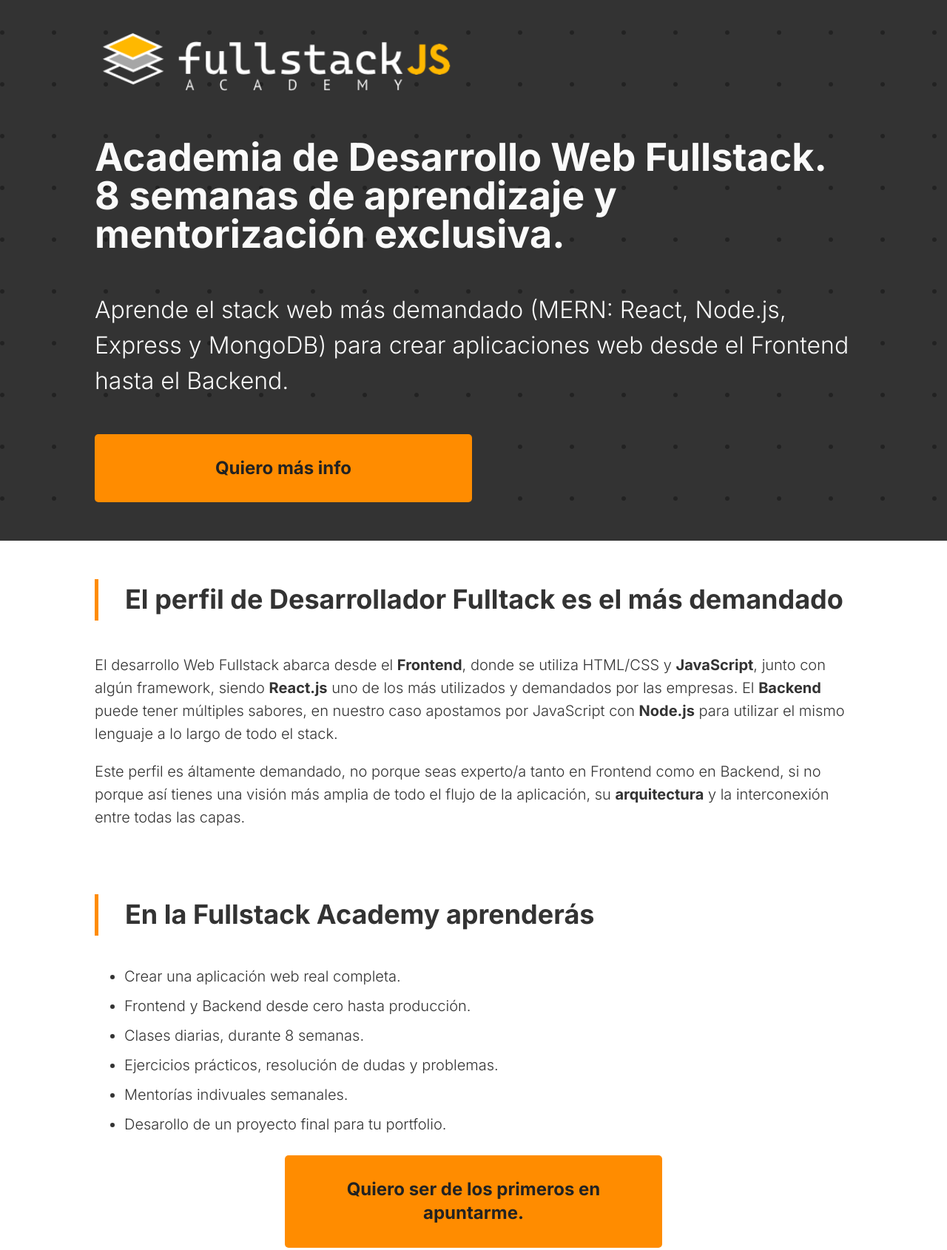
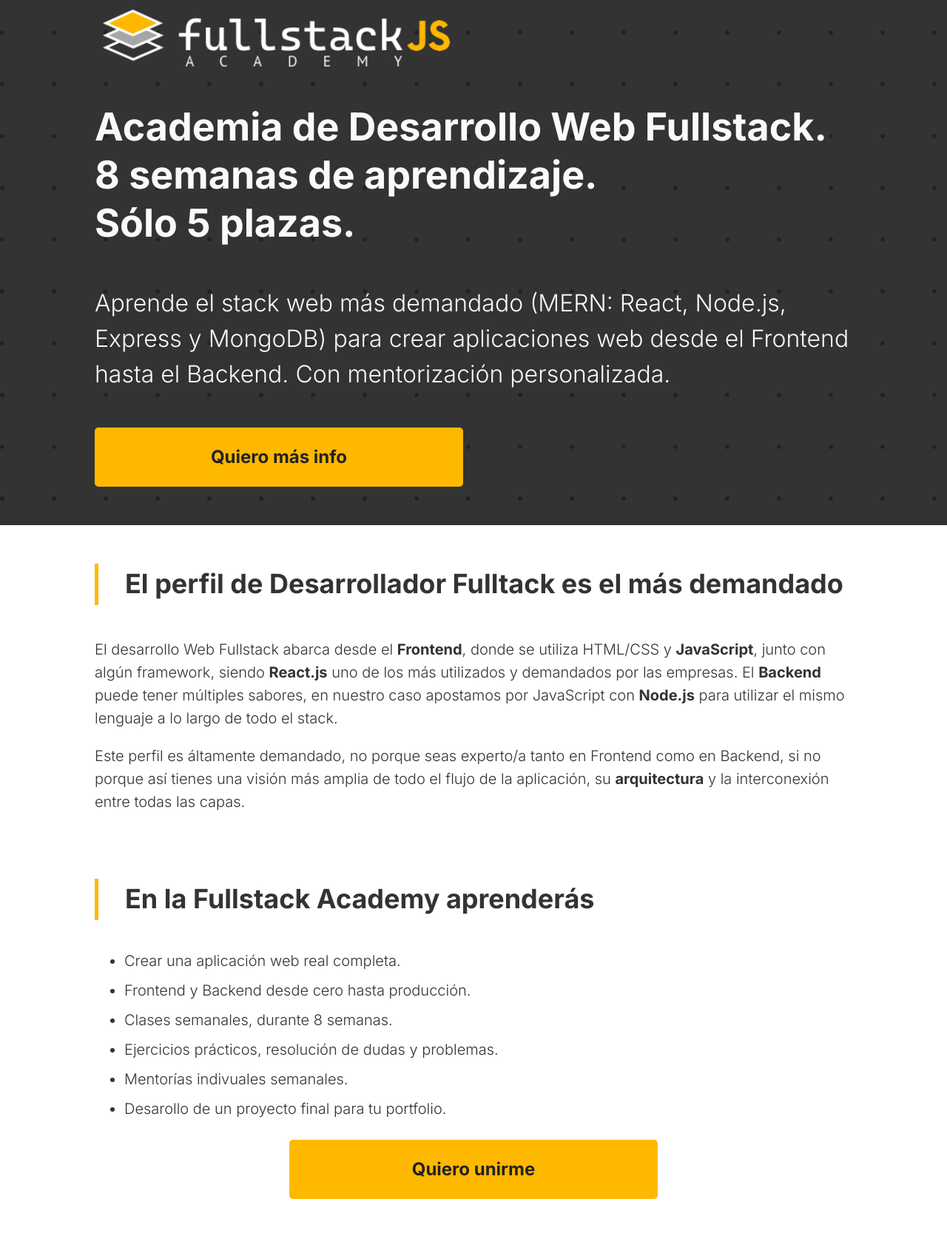
Before and after one commit to fsjs-academy/fsjs--landing-page, a website built with Parcel: page src/index.html in a window 1280 px wide. Shown: the part 29-1719 px from the top of the page at 74% size. Built offline with nearby package versions, Linux system fonts and the light colour scheme.

Commit message:
changes in copy

```diff
--- a/src/index.html
+++ b/src/index.html
@@ -19,9 +19,9 @@
           <img src="./img/horizontal_white_bg copy.png" alt="Fulstack JS Academy" />
         </figure>
         <h1 class="Header__title">
-          Academia de Desarrollo Web Fullstack.</br>8 semanas de aprendizaje y mentorización exclusiva.
+          Academia de Desarrollo Web Fullstack.</br>8 semanas de aprendizaje.</br>Sólo 5 plazas.
         </h1>
-        <h2 class="Header__subtitle">Aprende el stack web más demandado (MERN: React, Node.js, Express y MongoDB) para crear aplicaciones web desde el Frontend hasta el Backend.</h2>
+        <h2 class="Header__subtitle">Aprende el stack web más demandado (MERN: React, Node.js, Express y MongoDB) para crear aplicaciones web desde el Frontend hasta el Backend. Con mentorización personalizada.</h2>
         <a class="btn__cta" href="#join">Quiero más info</a>
       </div>
     </header>
@@ -44,12 +44,12 @@
           <ul class="Section__list">
             <li>Crear una aplicación web real completa.</li>
             <li>Frontend y Backend desde cero hasta producción.</li>
-            <li>Clases diarias, durante 8 semanas.</li>
+            <li>Clases semanales, durante 8 semanas.</li>
             <li>Ejercicios prácticos, resolución de dudas y problemas.</li>
             <li>Mentorías indivuales semanales.</li>
             <li>Desarollo de un proyecto final para tu portfolio.</li>
           </ul>
-          <a href="#join" class="btn__cta btn--center">Quiero ser de los primeros en apuntarme.</a>
+          <a href="#join" class="btn__cta btn--center">Quiero unirme</a>
         </div>
       </section>
 
@@ -57,7 +57,8 @@
         <div class="container">
           <h3 class="Section__title">Contenidos que verás en la Fullstack JS Academy</h3>
           <p>En esta academia se aprende haciendo. Tendremos un poco de contenido teórico pero lo aplicaremos en seguida en forma de código.</p>
-          <p>El contenido será prácticamente personalizado, ya que será <strong>exclusivo para un grupo reducido de personas.</strong></p>
+          <p>El contenido será prácticamente personalizado, ya que será <strong>exclusivo para 5 personas.</strong></p>
+          <p>Cada semana tendremos varias sesiones, tanto grupales como individuales, donde veremos todo el siguiente contenido:</p>
           <ul class="CurriculumList">
             <li class="CurriculumList__item">
               <img src="./img/icon-code.png" class="CurriculumList__logo"/>
@@ -86,7 +87,7 @@
             <li class="CurriculumList__item">
               <img src="./img/icon-node.png" class="CurriculumList__logo"/>
               <div>
-                <strong>API REST con Node.js</strong></br> Crea el backend de tus aplicaciones web con JavaScript. Securizada con Json Web Tokens.
+                <strong>API REST con Node.js</strong></br> Crea el backend de tus aplicaciones web con JavaScript. Securizada con JSON WebTokens.
               </div>
             </li>
             <li class="CurriculumList__item">
@@ -135,7 +136,7 @@
     <section class="Section__bg-color">
       <div class="container" id="join">
         <h3 class="Section__title">Quiero saber más sobre la FullStack JS Academy</h3>
-        <p>Deja tus datos y te avisaremos cuando se lance el programa y así puedas ser una de las primeras personas en aplicar. Recuerda que será sólo para un <strong>grupo reducido de personas</strong>.</p>
+        <p>Deja tus datos y te avisaremos cuando se abra el proceso de selección para que puedas inscribirte. Recuerda que será sólo para un <strong>grupo de 5 personas</strong>.</p>
         <form class="Form"action="https://app.mailerlite.com/webforms/submit/u9j1r9" data-code="u9j1r9" method="post">
           <input type="text" class="Form__input" data-inputmask="" name="fields[name]" placeholder="Tu nombre" autocomplete="name">
           <input type="email" class="Form__input" data-inputmask="" name="fields[email]" placeholder="Tu Email" autocomplete="email">
@@ -153,10 +154,10 @@
             <img src="./img/photo-carlos.png" />
           </figure>
           <div>
-            <h4 class="Instructor__title">Senior Frontend Engineer y Google Developer Expert en Tecnologías Web</h4>
+            <h4 class="Instructor__title">Senior Frontend Engineer y Google Developer Expert (GDE) en Tecnologías Web</h4>
             <p>Seré tu mentor e instructor en este programa formativo.</p>
             <p>
-              He trabajado durante más de 8 años en como Desarrollador Web en empresas como Eventbrite, IBM Research y Google,también cofundé mi propia Startup y trabajé como freelance en diversos proyectos.
+              He trabajado durante más de 8 años en como Desarrollador Web en empresas como Eventbrite, IBM Research y Google. También cofundé mi propia Startup y trabajé como freelance en diversos proyectos.
             </p>
             <p>Paralelamente divulgo contenido relacionado con las tecnologías web en mi blog, canal de Youtube y Twitch.</p>
           </div>
--- a/src/styles.css
+++ b/src/styles.css
@@ -1,3 +1,7 @@
+:root {
+  --color-yellow: #FFB800;
+}
+
 body {
   font-family: 'Inter', sans-serif;
   text-rendering: optimizeLegibility;
@@ -20,7 +24,7 @@
 }
 
 .btn__cta {
-  padding: 1.25em;
+  padding: 1em;
   font-size: 1.25em;
   line-height: 1.35em;
   display: block;
@@ -28,7 +32,7 @@
   text-decoration: none;
   font-weight: bold;
   text-align: center;
-  background-color: darkorange;
+  background-color: var(--color-yellow);
   border-radius: 5px;
 }
 .btn--center {
@@ -63,7 +67,7 @@
   color: #fafafa;
 }
 .Header__logo {
-  margin: 1em auto;
+  margin: 0 auto 1em auto;
   width: 350px;
 }
 .Header__logo img {
@@ -72,7 +76,7 @@
 .Header__title {
   margin: 0 auto;
   padding: 0;
-  line-height: 1em;
+  line-height: 1.25em;
 }
 .Header__subtitle {
   font-size: 1.2em;
@@ -99,7 +103,7 @@
 }
 
 .Section__title {
-  border-left: 5px solid darkorange;
+  border-left: 5px solid var(--color-yellow);
   padding-left: 1em;
   margin-bottom: 1.25em;
   font-size: 1.5em;
@@ -143,7 +147,7 @@
   text-decoration: none;
   font-weight: bold;
   text-align: center;
-  background-color: darkorange;
+  background-color: var(--color-yellow);
 }
 
 .Testimonials {
@@ -261,7 +265,7 @@
 
 @media (min-width: 1120px) {
   .Header__logo {
-    margin: 3em 0;
+    margin: 1em 0 2em 0;
     width: 512px;
     display: inline-block;
   }
```
Also changed, not shown: 1 other file.
